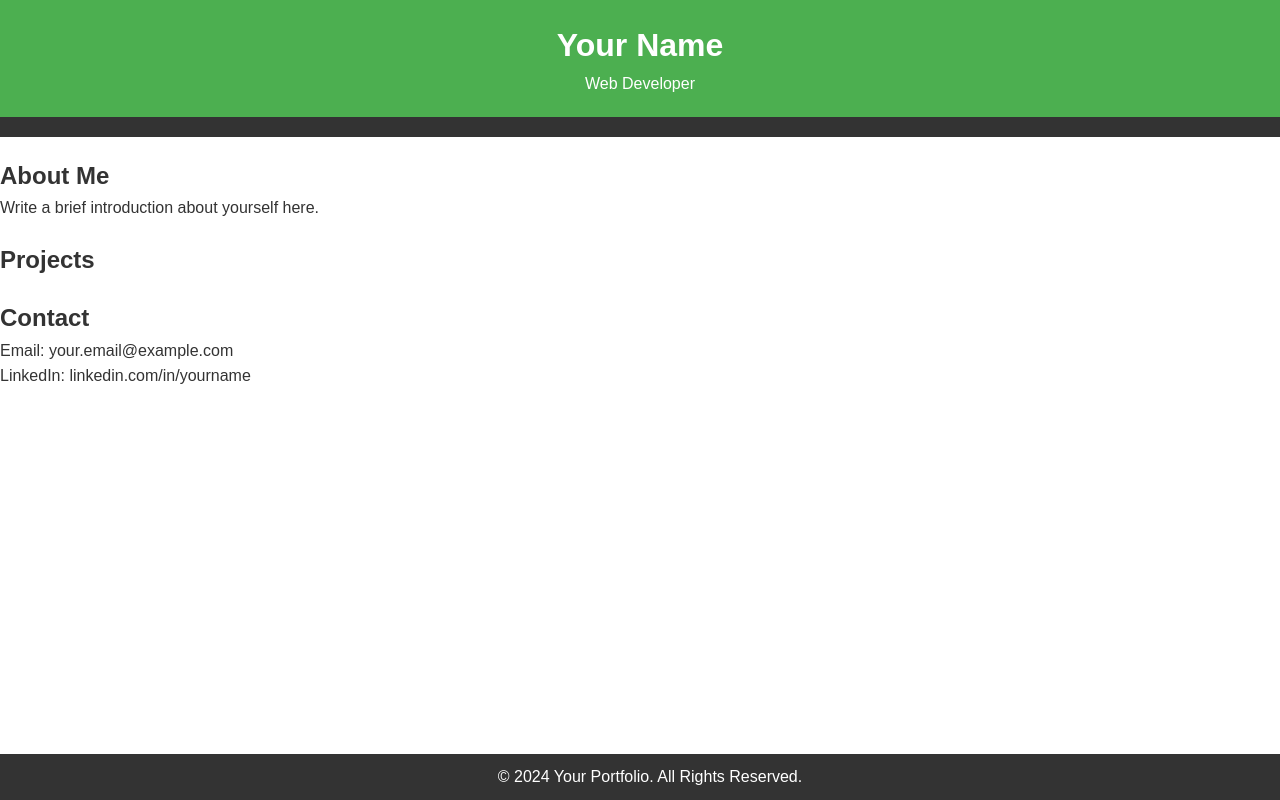
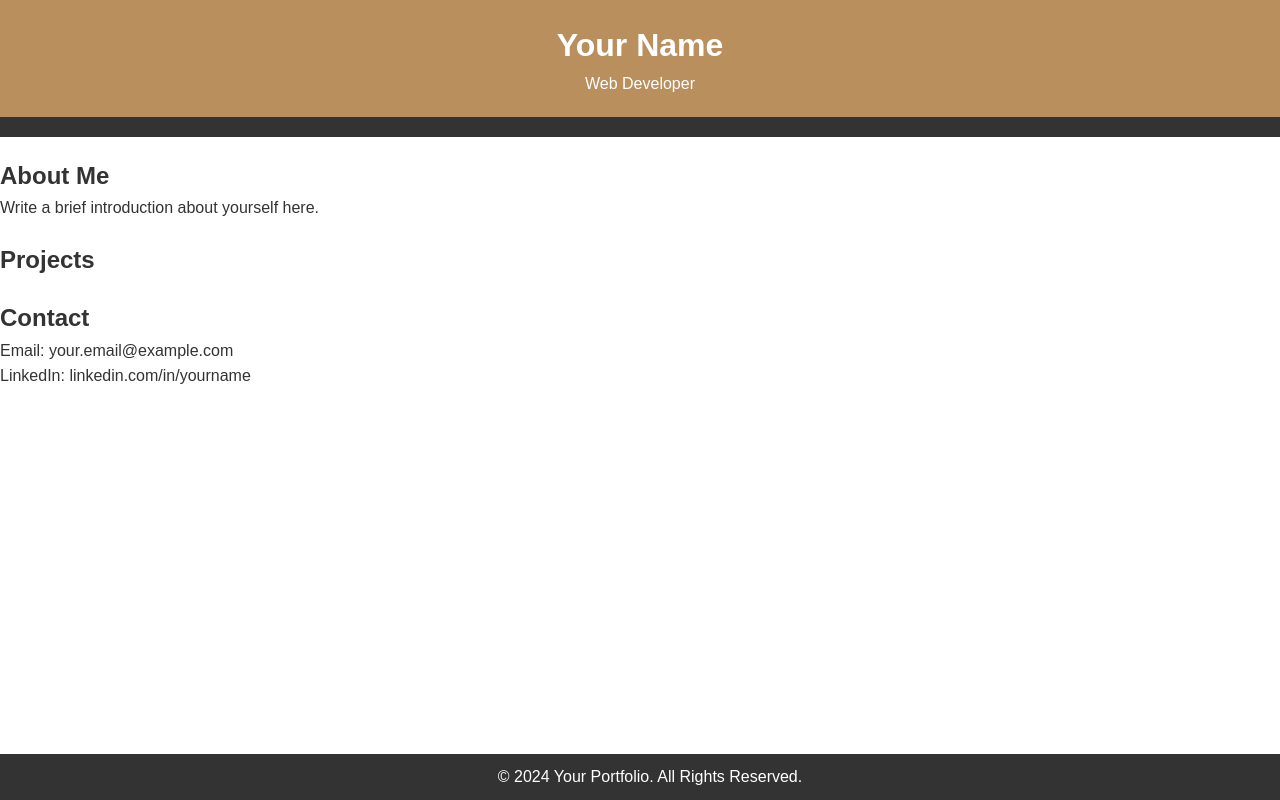
Before and after one commit to yuiopqwe/portfolio, a plain HTML site: page main_GPT_ver.html in a window 1280 px wide. Drawn offline with Linux system fonts and the light colour scheme; files that its build step writes are made by us from their sources.

Commit message:
Update main_GPT_ver_css.css

```diff
--- a/main_GPT_ver_css.css
+++ b/main_GPT_ver_css.css
@@ -11,7 +11,7 @@ body {
 }
 
 header {
-    background-color: #4CAF50;
+    background-color: #b98f5e;
     color: #fff;
     text-align: center;
     padding: 20px;
```
